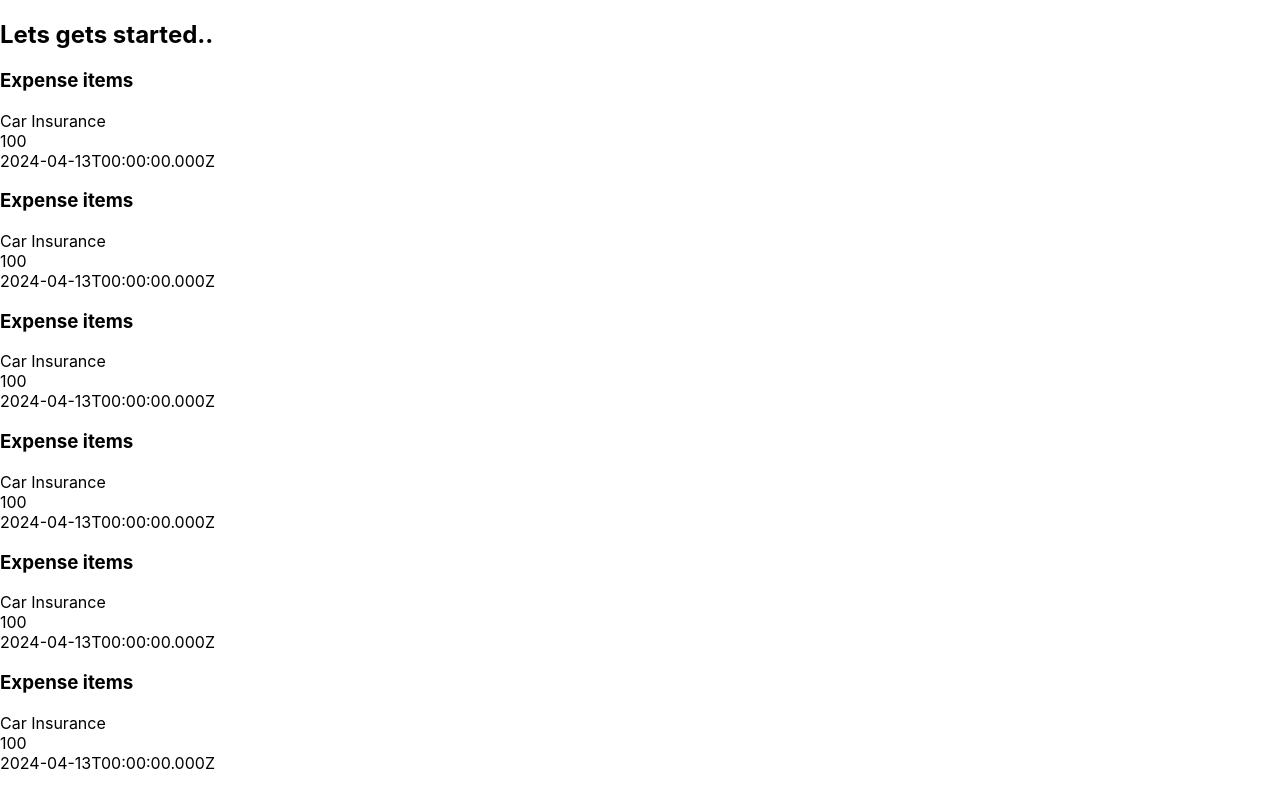
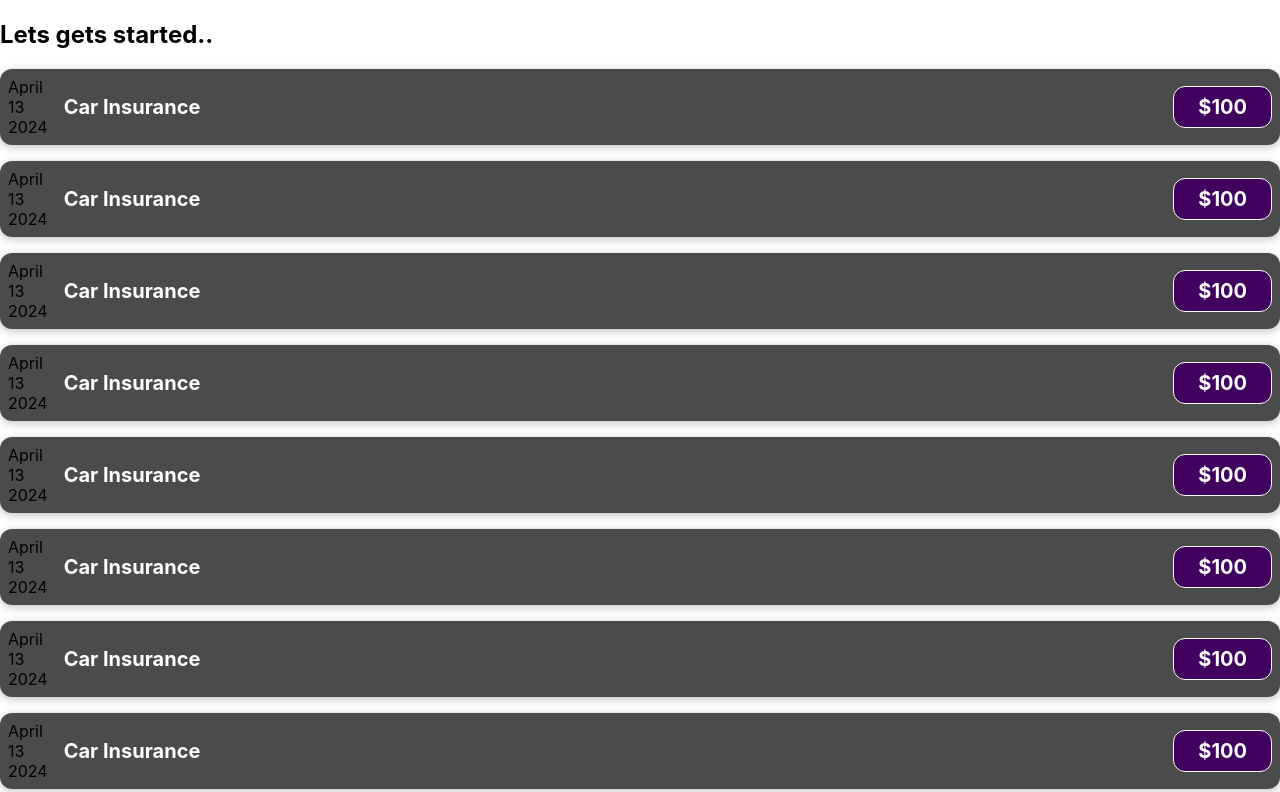
Before and after one commit to Chandan-MG/My-App, a React (Create React App) app: page / in a window 1280 px wide. Shown: the top 792 px of the page. Built offline with nearby package versions, Linux system fonts and the light colour scheme.

Commit message:
Readable

```diff
--- a/src/App.js
+++ b/src/App.js
@@ -22,8 +22,7 @@ function App() {
               title={expence.title}
               amount={expence.amount}
               date={expence.date}
-            >
-            </ExpenseItem>
+            />
           ))
         }
     </div>
--- /dev/null
+++ b/src/Components/ExpenseDate.js
@@ -0,0 +1,16 @@
+function ExpenseDate(props){
+    const month = props.date.toLocaleString('en-US', {month: 'long'});
+    const day = props.date.toLocaleString('en-US', {day: '2-digit'});
+    const year = props.date.getFullYear();
+
+    return (
+        <div>
+            {/* <div>{month +" " +day +" " +year}</div> */}
+            <div>{month}</div>
+            <div>{day}</div>
+            <div>{year}</div>
+        </div>
+    )
+}
+
+export default ExpenseDate;
--- /dev/null
+++ b/src/Components/ExpenseItem.css
@@ -0,0 +1,56 @@
+.expense-item {
+    display: flex;
+    justify-content: space-between;
+    align-items: center;
+    box-shadow: 0 2px 8px rgba(0, 0, 0, 0.25);
+    padding: 0.5rem;
+    margin: 1rem 0;
+    border-radius: 12px;
+    background-color: #4b4b4b;
+}
+
+.expense-item_description {
+    display: flex;
+    flex-direction: column;
+    gap: 1rem;
+    align-items: flex-end;
+    flex-flow: column-reverse;
+    justify-content: flex-start;
+    flex: 1;
+}
+
+.expense-item h2 {
+    color: #3a3a3a;
+    font-size: 1rem;
+    flex: 1;
+    margin: 0 1rem;
+    color: white;
+}
+
+.expense-item_price {
+    font-size: 1rem;
+    font-weight: bold;
+    color: white;
+    background-color: #40005d;
+    border: 1px solid white;
+    padding: 0.5rem;
+    border-radius: 12px;
+}
+
+@media (min-width: 580px) {
+    .expense-item_description {
+      flex-direction: row;
+      align-items: center;
+      justify-content: flex-start;
+      flex: 1;
+    }
+
+    .expense-item_description h2 {
+      font-size: 1.25rem;
+    }
+
+    .expense-item_price {
+      font-size: 1.25rem;
+      padding: 0.5rem 1.5rem;
+    }
+  }
--- a/src/Components/ExpenseItem.js
+++ b/src/Components/ExpenseItem.js
@@ -1,10 +1,17 @@
+import ExpenseDate from "./ExpenseDate";
+import './ExpenseItem.css';
 function ExpenseItem(props){
+
     return (
-        <div>
-            <div><h3>Expense items</h3></div>
-            <div>{props.title}</div>
-            <div>{props.amount}</div>
-            <div>{props.date.toISOString()}</div>
+        <div className="expense-item">
+            <ExpenseDate date={props.date} />
+            {/* <div><h3>Expense items</h3></div> */}
+            <div className="expense-item_description">
+                <h2>{props.title}</h2>
+                <div className="expense-item_price">${props.amount}</div>
+            </div>
+            {/* <div>{props.date.toISOString()}</div> */}
+
         </div>
     )
 }
```
